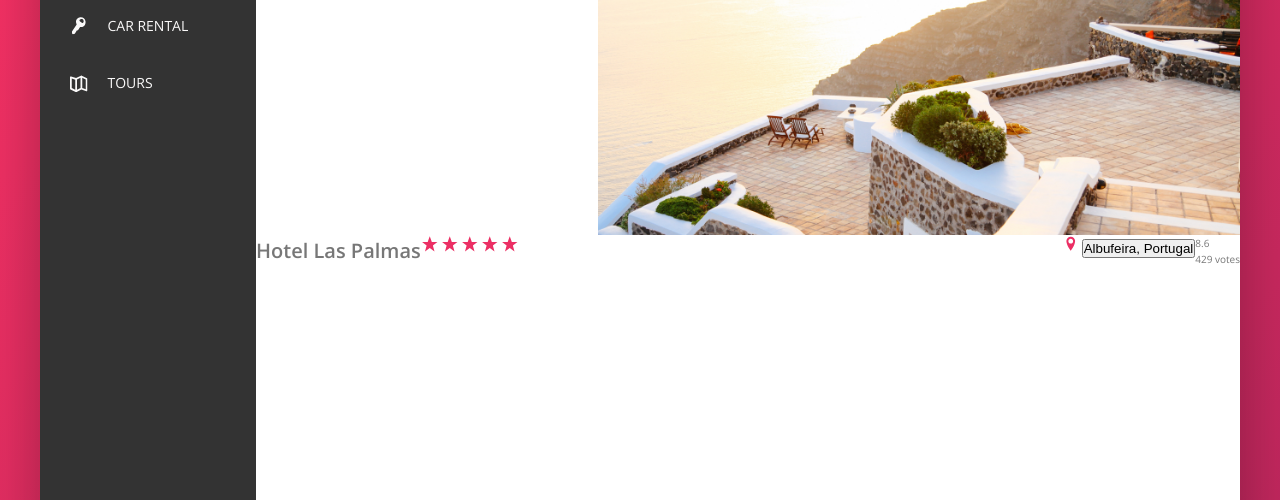
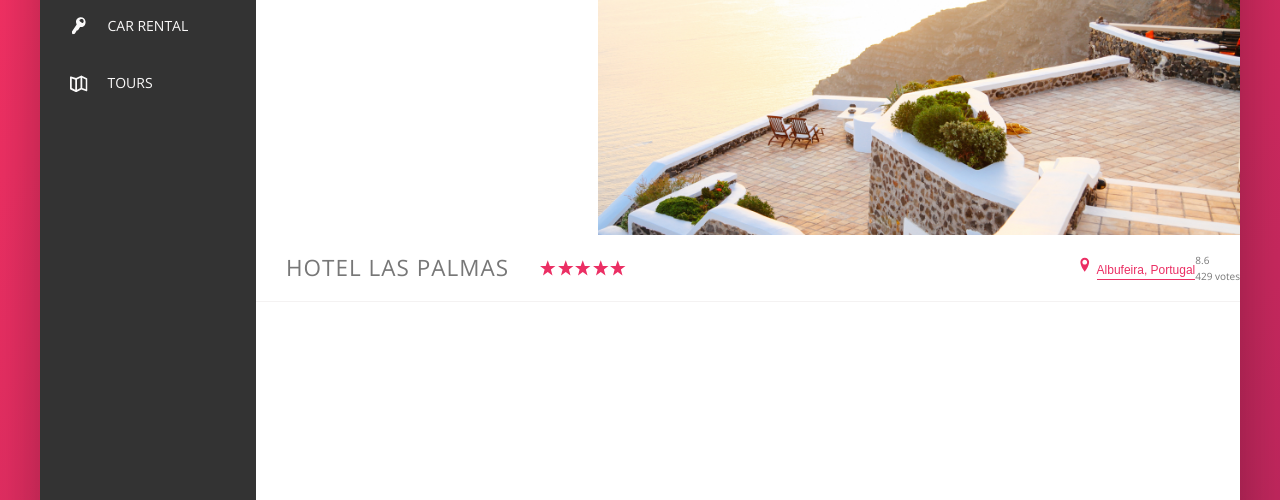
Before and after one commit to Unity7/travel, a website: page index.html in a window 1280 px wide. Shown: the part 300-800 px from the top of the page. Drawn offline with nearby package versions, Linux system fonts and the light colour scheme.

Commit message:
added animation for pulsate inline button

```diff
--- a/sass/_components.scss
+++ b/sass/_components.scss
@@ -195,13 +195,21 @@
 
 .overview {
   display: flex;
+  border-bottom: 1px solid var(--color-grey-light-2);
+  align-items: center;
 
   &__heading {
+    font-size: 2.25rem;
+    font-weight: 300;
+    text-transform: uppercase;
+    letter-spacing: 0.1rem;
+    padding: 1.5rem 3rem;
   }
 
   &__stars {
     //create space between without occuplying the element
     margin-right: auto;
+    display: flex;
   }
 
   &__icon-star,
@@ -212,6 +220,7 @@
   }
 
   &__location {
+    font-size: 1.2rem;
   }
   &__rating {
   }
@@ -220,3 +229,41 @@
   &__rating-average {
   }
 }
+
+//////////////////////////////////////////////
+// BUTTON INLINE
+.btn-inline {
+  border: none;
+  color: var(--color-primary);
+  font-size: inherit;
+  border-bottom: 0.1rem solid currentColor;
+  padding-bottom: 0.2rem;
+  display: inline-block;
+  background-color: transparent;
+  cursor: pointer;
+  transition: all 0.2s;
+
+  &:hover {
+    color: var(--color-grey-dark-1);
+  }
+
+  &:focus {
+    outline: none;
+    animation: pulsate 1s infinite;
+  }
+}
+
+@keyframes pulsate {
+  0% {
+    transform: scale(1);
+    box-shadow: none;
+  }
+  50% {
+    transform: scale(1.05);
+    box-shadow: 0 1rem 4rem rgba(0, 0, 0, 0.25);
+  }
+  100% {
+    transform: scale(1);
+    box-shadow: none;
+  }
+}
--- a/sass/_layout.scss
+++ b/sass/_layout.scss
@@ -10,7 +10,7 @@
   font-size: 1.4rem;
   height: 7rem;
   background-color: #fff;
-  border-bottom: var(--line);
+  border-bottom: 1px solid var(--color-grey-light-2);
 
   display: flex;
   justify-content: space-between;
```
Also changed, not shown: css/style.css.
